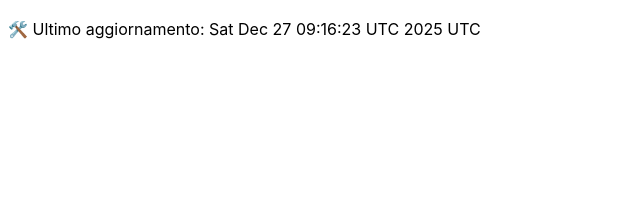
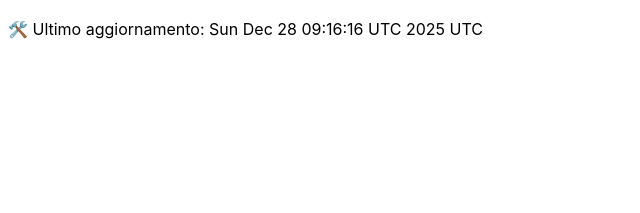
Before and after one commit to DanteTrb/DanteTrb.github.io, a Jekyll site: the page built from badges.md, in a window 1280 px wide. Shown: the top 213 px of the page, without its empty margins (0-640 px from the left). Built offline with Jekyll 4.4.1, drawn with Linux system fonts in a browser that asks for light colours; our own code applies the rules of GitHub Pages for plain Markdown files.

Commit message:
🛠️ Aggiornamento automatico badge

```diff
--- a/badges.md
+++ b/badges.md
@@ -1 +1 @@
-🛠️ Ultimo aggiornamento: Sat Dec 27 09:16:23 UTC 2025 UTC
+🛠️ Ultimo aggiornamento: Sun Dec 28 09:16:16 UTC 2025 UTC
```
